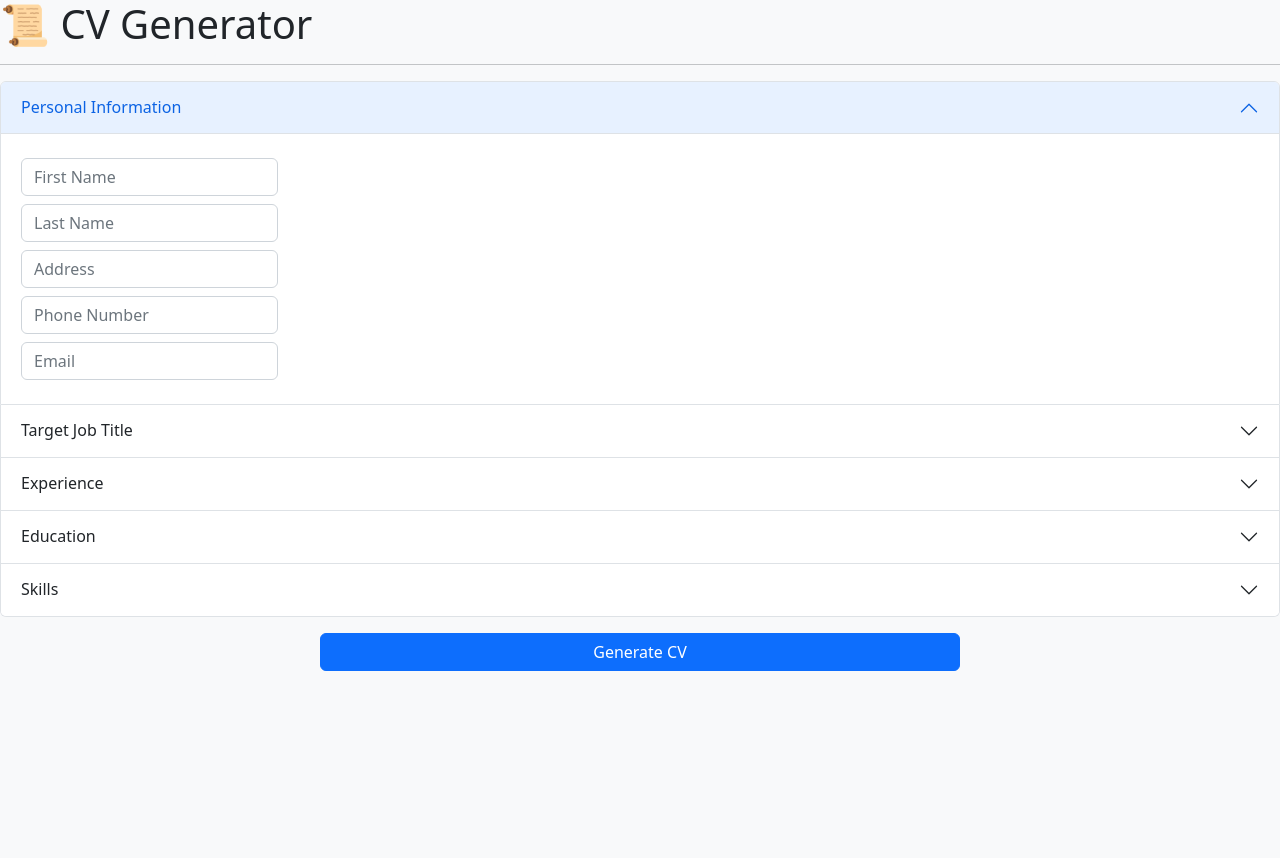
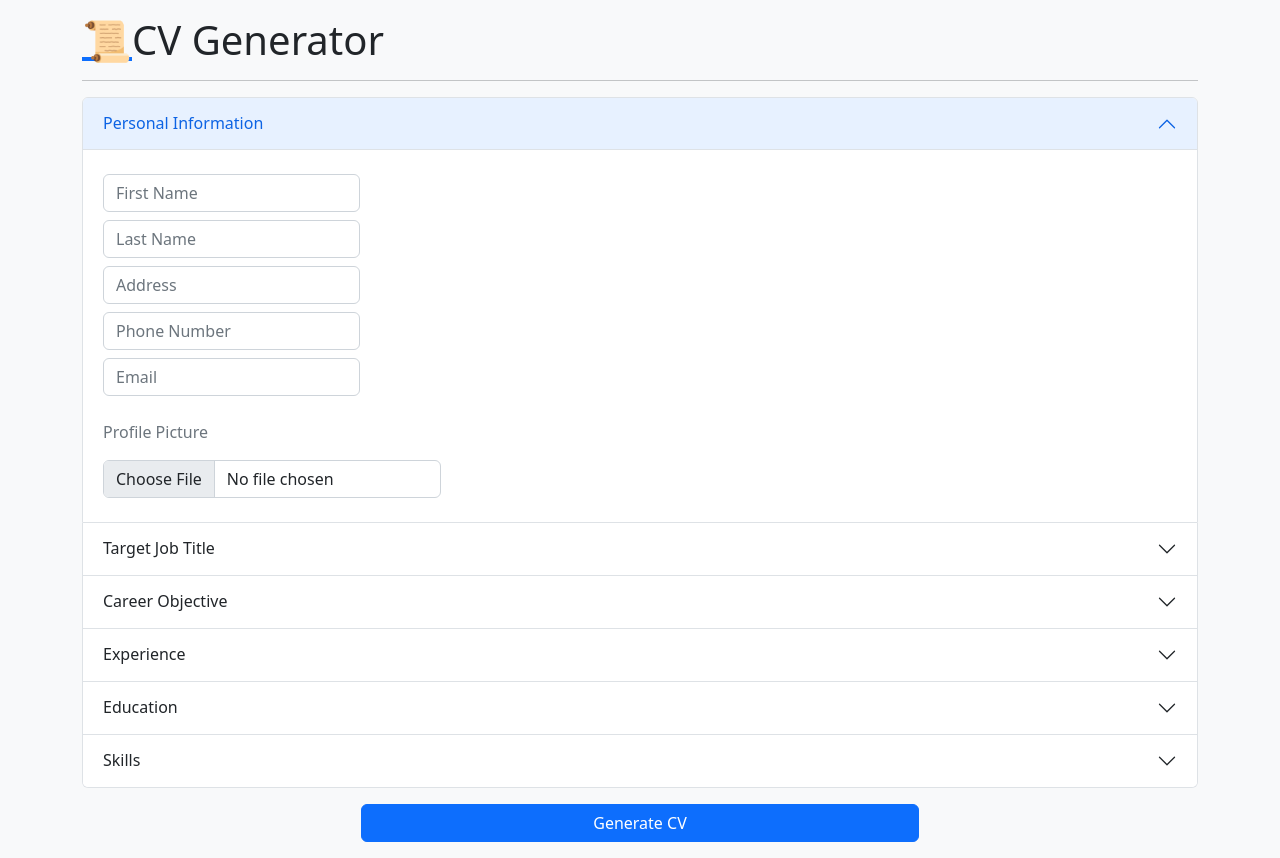
Before and after one commit to hakanayata/cv-generator, a Flask app: page / in a window 1280 px wide. Before the commit the page ends 671 px from the top, so only its background shows below. Run offline with Flask 2, Linux system fonts and the light colour scheme; parts of the project's set-up code (start-up, migrations or seed data) failed here and were passed over.

Commit message:
file upload added

```diff
--- a/templates/index.html
+++ b/templates/index.html
@@ -15,10 +15,11 @@
 </head>
 
 <body class="bg-light">
-    <h1>📜 CV Generator</h1>
+    <div class="container">
+        <h1 class="mt-3"> <a href="/" class="nav-brand">📜</a>CV Generator</h1>
         <hr>
         <!-- Accordion -->
-    <form action=" /" autocomplete="off" method="POST">
+        <form action="/" autocomplete="off" method="POST" enctype="multipart/form-data">
             <div class="accordion w-auto mx-auto" id="accordionExample">
                 <!-- Personal Info -->
                 <div class="accordion-item">
@@ -31,17 +32,21 @@
                     <div id="collapseOne" class="accordion-collapse collapse show" aria-labelledby="headingOne"
                         data-bs-parent="#accordionExample">
                         <div class="accordion-body">
-                        <input class="form-control my-2 w-auto" name="firstname" type="text" placeholder="First Name"
-                            required>
+                            <input class="form-control my-2 w-auto" name="firstname" type="text"
+                                placeholder="First Name" required>
                             <input class="form-control my-2 w-auto" name="lastname" type="text" placeholder="Last Name"
                                 required>
                             <input class="form-control my-2 w-auto" name="address" type="text" placeholder="Address">
                             <input class="form-control my-2 w-auto" name="phonenumber" type="number"
                                 placeholder="Phone Number">
                             <input class="form-control my-2 w-auto" name="email" type="email" placeholder="Email">
+                            <label class="form-label mt-3 text-secondary" for="pic">Profile Picture</label>
+                            <input class="form-control my-2 w-auto" name="picture" id="pic" type="file">
                         </div>
                     </div>
                 </div>
+
+
                 <!-- Target Job Title -->
                 <div class="accordion-item">
                     <h2 class="accordion-header" id="headingTwo">
@@ -59,6 +64,27 @@
                                 <option value="Software Developer">
                                 <option value="Web Developer">
                                 <option value="Full Stack Developer">
+                            </datalist>
+                        </div>
+                    </div>
+                </div>
+                <!-- Career Objective -->
+                <div class="accordion-item">
+                    <h2 class="accordion-header" id="headingSix">
+                        <button class="accordion-button collapsed" type="button" data-bs-toggle="collapse"
+                            data-bs-target="#collapseSix" aria-expanded="true" aria-controls="collapseSix">
+                            Career Objective
+                        </button>
+                    </h2>
+                    <div id="collapseSix" class="accordion-collapse collapse" aria-labelledby="headingSix"
+                        data-bs-parent="#accordionExample">
+                        <div class="accordion-body">
+                            <textarea class="form-control my-2 w-auto" cols="30" list="objective-options"
+                                name="objective" rows="8"></textarea>
+                            <datalist id="objective-options">
+                                <option
+                                    value="Looking for an entry-level position as a Software Engineer in a dynamic firm that values my analytical and technical skills and provides scope for updating my knowledge, I seek a company that will help me contribute to its development while concurrently aiding my personal growth.">
+                                <option value="Who knows?">
                             </datalist>
                         </div>
                     </div>
@@ -122,16 +148,17 @@
                     <div id="collapseFive" class="accordion-collapse collapse" aria-labelledby="headingFive"
                         data-bs-parent="#accordionExample">
                         <div class="accordion-body">
-                        <label class="text-secondary">Skill 1</label>
-                        <input class="form-control mb-2 w-auto" type="text" name="skill1">
-                        <label class="text-secondary">Skill 2</label>
+                            <label class="text-secondary">Skills</label>
+                            <textarea class="form-control mb-2 w-auto" cols="30" name="skills"
+                                placeholder="split skills with comma ','" rows="5" required></textarea>
+                            <!-- <label class="text-secondary">Skill 2</label>
                             <input class="form-control mb-2 w-auto" type="text" name="skill2">
                             <label class="text-secondary">Skill 3</label>
                             <input class="form-control mb-2 w-auto" type="text" name="skill3">
                             <label class="text-secondary">Skill 4</label>
                             <input class="form-control mb-2 w-auto" type="text" name="skill4">
                             <label class="text-secondary">Skill 5</label>
-                        <input class="form-control mb-2 w-auto" type="text" name="skill5">
+                            <input class="form-control mb-2 w-auto" type="text" name="skill5"> -->
                         </div>
                     </div>
                 </div>
@@ -238,6 +265,8 @@
         <script src="https://cdn.jsdelivr.net/npm/bootstrap@5.2.3/dist/js/bootstrap.bundle.min.js"
             integrity="sha384-kenU1KFdBIe4zVF0s0G1M5b4hcpxyD9F7jL+jjXkk+Q2h455rYXK/7HAuoJl+0I4"
             crossorigin="anonymous"></script>
+
+    </div>
 </body>
 
 </html>
```
Lines whose indentation alone changed are shown as unchanged.
